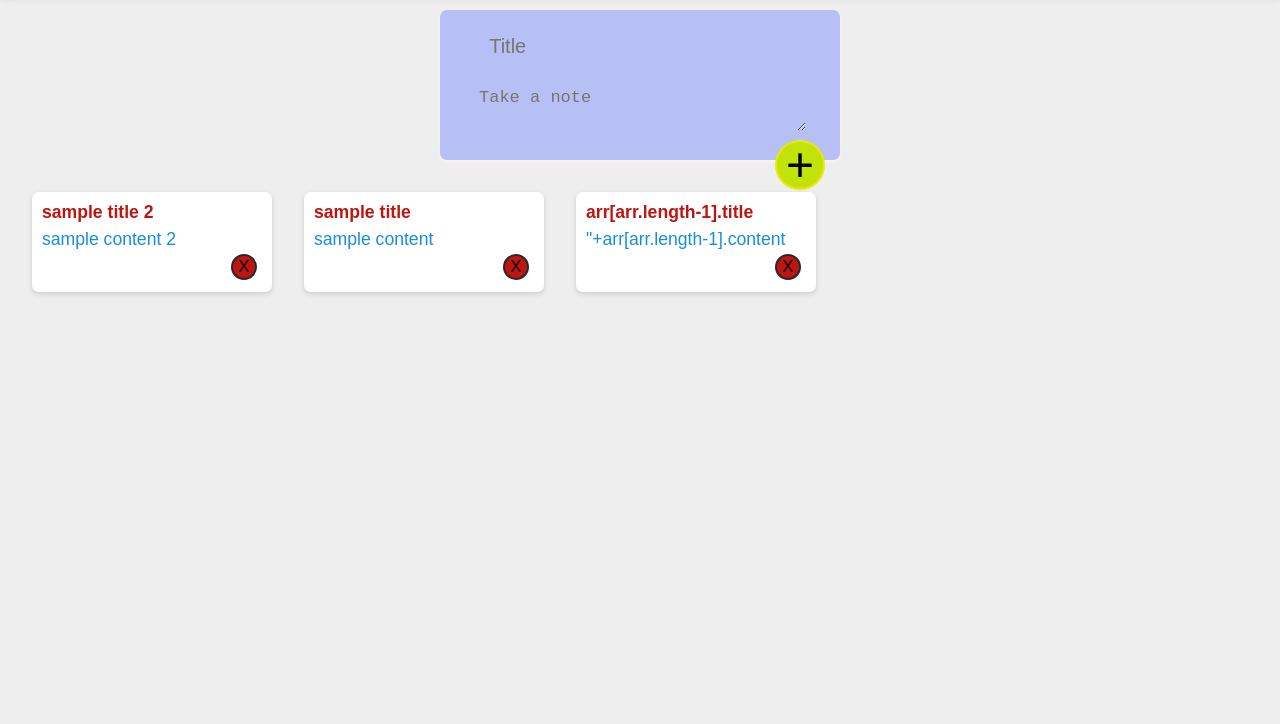
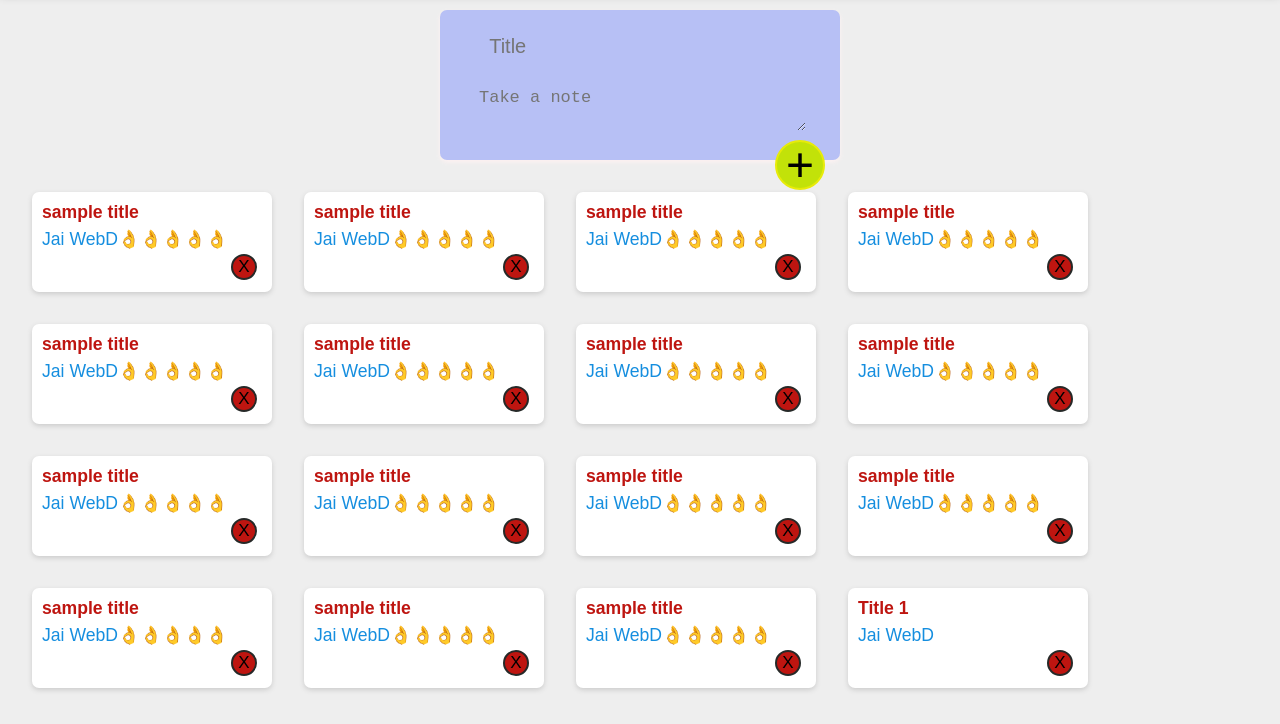
Before and after one commit to Himanshu276330/WebD-Workshop-Task3, a plain HTML site: page index.html in a window 1280 px wide. Shown: the part 76-800 px from the top of the page. Drawn offline with Linux system fonts and the light colour scheme.

Commit message:
Some change in js

```diff
--- a/index.html
+++ b/index.html
@@ -21,8 +21,8 @@
 
     <p id="insert"></p>
     <div id="-1" class='note'>
-        <h1>arr[arr.length-1].title</h1>
-        <p>"+arr[arr.length-1].content</p>
+        <h1>Title 1</h1>
+        <p>Jai WebD</p>
         <button name="-1" onclick="removeFun(name)" class="delete" >X</button>
     </div>
 
--- a/script.js
+++ b/script.js
@@ -1,19 +1,29 @@
 //Sample notes
-var note1 = {
-    title:"sample title",
-    content:"sample content"
-}
-var note2 = {
-    id:1,
-    title:"sample title 2",
-    content:"sample content 2"
-}
+var note1 = { title:"sample title",content:"Jai WebD👌👌👌👌👌"}
+var note2 = { title:"sample title",content:"Jai WebD👌👌👌👌👌"}
+var note3 = { title:"sample title",content:"Jai WebD👌👌👌👌👌"}
+var note4 = { title:"sample title",content:"Jai WebD👌👌👌👌👌"}
+var note5 = { title:"sample title",content:"Jai WebD👌👌👌👌👌"}
+var note6 = { title:"sample title",content:"Jai WebD👌👌👌👌👌"}
+var note7 = { title:"sample title",content:"Jai WebD👌👌👌👌👌"}
+var note8 = { title:"sample title",content:"Jai WebD👌👌👌👌👌"}
+var note9 = { title:"sample title",content:"Jai WebD👌👌👌👌👌"}
+var note10 = { title:"sample title",content:"Jai WebD👌👌👌👌👌"}
+var note10 = { title:"sample title",content:"Jai WebD👌👌👌👌👌"}
+var note11 = { title:"sample title",content:"Jai WebD👌👌👌👌👌"}
+var note12 = { title:"sample title",content:"Jai WebD👌👌👌👌👌"}
+var note13 = { title:"sample title",content:"Jai WebD👌👌👌👌👌"}
+var note14 = { title:"sample title",content:"Jai WebD👌👌👌👌👌"}
+var note15 = { title:"sample title",content:"Jai WebD👌👌👌👌👌"}
+
 var arr = [];
-arr.push(note1);
-arr.push(note2);
+arr.push(note1);arr.push(note2);arr.push(note3);arr.push(note4);arr.push(note5);
+arr.push(note6);arr.push(note7);arr.push(note8);arr.push(note9);arr.push(note10);
+arr.push(note11);arr.push(note12);arr.push(note13);arr.push(note14);arr.push(note15);
+
+// ----------------------------------------------Jai WebD---------------------------------------------------------------------------
 
 var ins = document.getElementById("insert");
-
 var id_arr = [0,1];
 
 for(var i=0;i<arr.length;i++){
```
